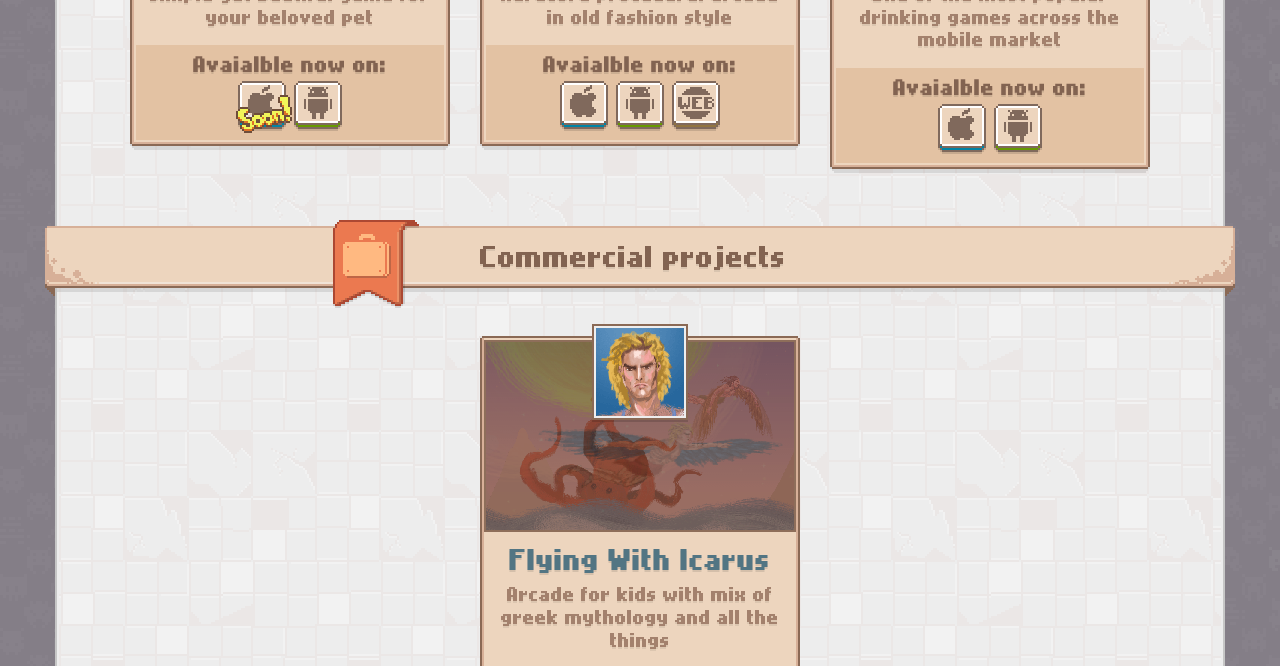
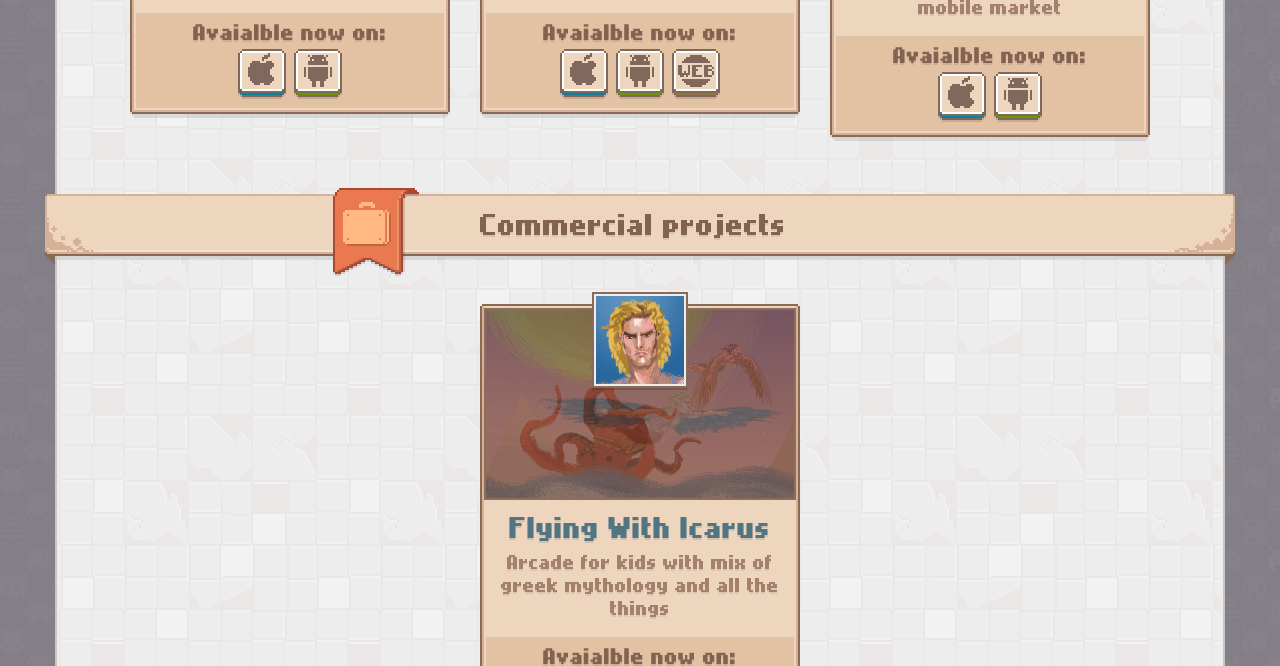
Before and after one commit to crashinvaders/crashinvaders-site, a plain HTML site: page site/index.html in a window 1280 px wide. Shown: the part 884-1550 px from the top of the page. Drawn offline with nearby package versions, Linux system fonts and the light colour scheme.

Commit message:
Itunes link for Jolly Dog; Minor layout improvements

```diff
--- a/site/css/index.css
+++ b/site/css/index.css
@@ -234,7 +234,7 @@ body {
 
 
 #main-container {
-	padding: 64px 0 40px 0;
+	padding: 48px 0 40px 0;
 	position: relative;
 	border-style: solid;
 	border-width: 0px 4px;
@@ -289,7 +289,7 @@ body {
 }
 #about-pane {
 	margin: auto;
-	margin-bottom: 80px;
+	margin-bottom: 64px;
 	max-width: 600px;
 	position: relative;
 
--- a/site/index.html
+++ b/site/index.html
@@ -75,8 +75,8 @@
 			  <div class="thumb-links-pane">
 				<p class="thumb-available-text">Avaialble now on:</p>
 				<div style="display: inline-block">
-				  <a href="#" class="btn-app-link btn-appstore inactive-link">
-					<img class="soon-badge" src="img/soon-badge.png"/></a>
+				  <a class="btn-app-link btn-appstore" target="_blank"
+                     href="https://itunes.apple.com/app/id1153421262"></a>
 				  <a class="btn-app-link btn-android" target="_blank"
                      href="https://play.google.com/store/apps/details?id=com.crashinvaders.jollydog"></a>
 				</div>
```
Also changed, not shown: site/img/crash-logo.png, 1 other file.
